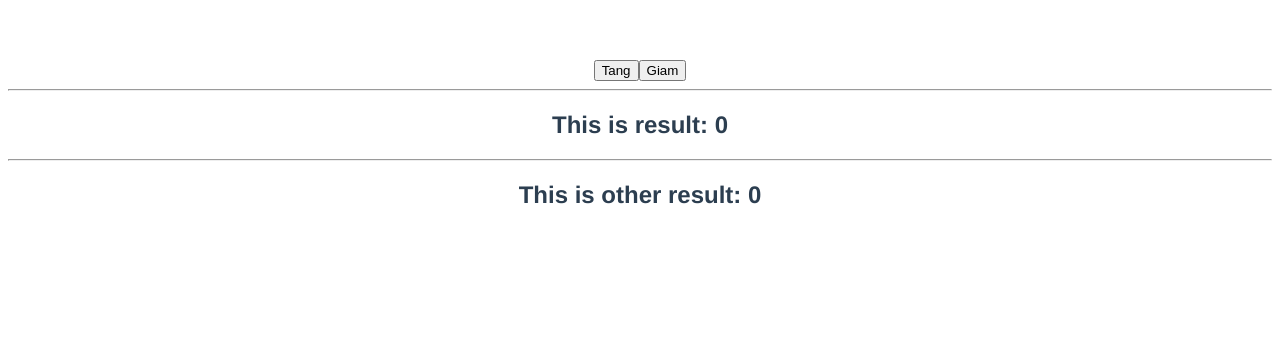
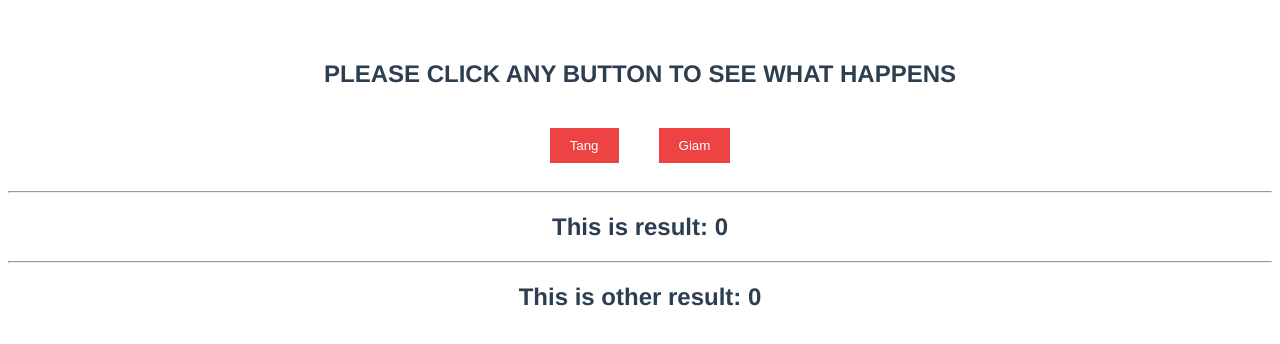
Before and after one commit to tuankiet107/vuex-demo, a Vue app: page / in a window 1280 px wide. Shown: the top 344 px of the page. Built offline with nearby package versions, Linux system fonts and the light colour scheme.

Commit message:
test scss

```diff
--- a/package.json
+++ b/package.json
@@ -20,6 +20,8 @@
     "babel-eslint": "^10.1.0",
     "eslint": "^6.7.2",
     "eslint-plugin-vue": "^6.2.2",
+    "node-sass": "^4.14.1",
+    "sass-loader": "^10.1.1",
     "vue-template-compiler": "^2.6.11"
   },
   "eslintConfig": {
--- /dev/null
+++ b/src/assets/_shared.scss
@@ -0,0 +1,4 @@
+$backgroundBtnSuccess: #ee4343;
+$backgroundBtnDanger: #ee4343;
+$paddingBtn: 10px 20px;
+$textUper: uppercase;
--- a/src/components/Counter.vue
+++ b/src/components/Counter.vue
@@ -1,7 +1,10 @@
 <template>
   <div class="hello">
-    <button @click="callIncrementMutation">Tang</button>
-    <button @click="tryAsync">Giam</button>
+    <div class="title">
+      <h2>Please click any button to see what happens</h2>
+    </div>
+    <button class="btn btn-incre" @click="callIncrementMutation">Tang</button>
+    <button class="btn btn-decre" @click="tryAsync">Giam</button>
   </div>
 </template>
 
@@ -22,5 +25,25 @@ export default {
 }
 </script>
 
-<style scoped>
+<style lang="scss" scoped>
+@import "@/assets/_shared";
+.hello{
+  .title{
+    text-transform: $textUper;
+  }
+  .btn{
+    cursor: pointer;
+    padding: $paddingBtn;
+    margin: 20px;
+    border: none;
+    color: #fff;
+  }
+  .btn-incre{
+    background-color: $backgroundBtnSuccess;
+  }
+  .btn-decre{
+    background-color: $backgroundBtnDanger;
+  }
+}
+
 </style>
```
Also changed, not shown: 1 other file (tests, documents, lock files or other folders).
